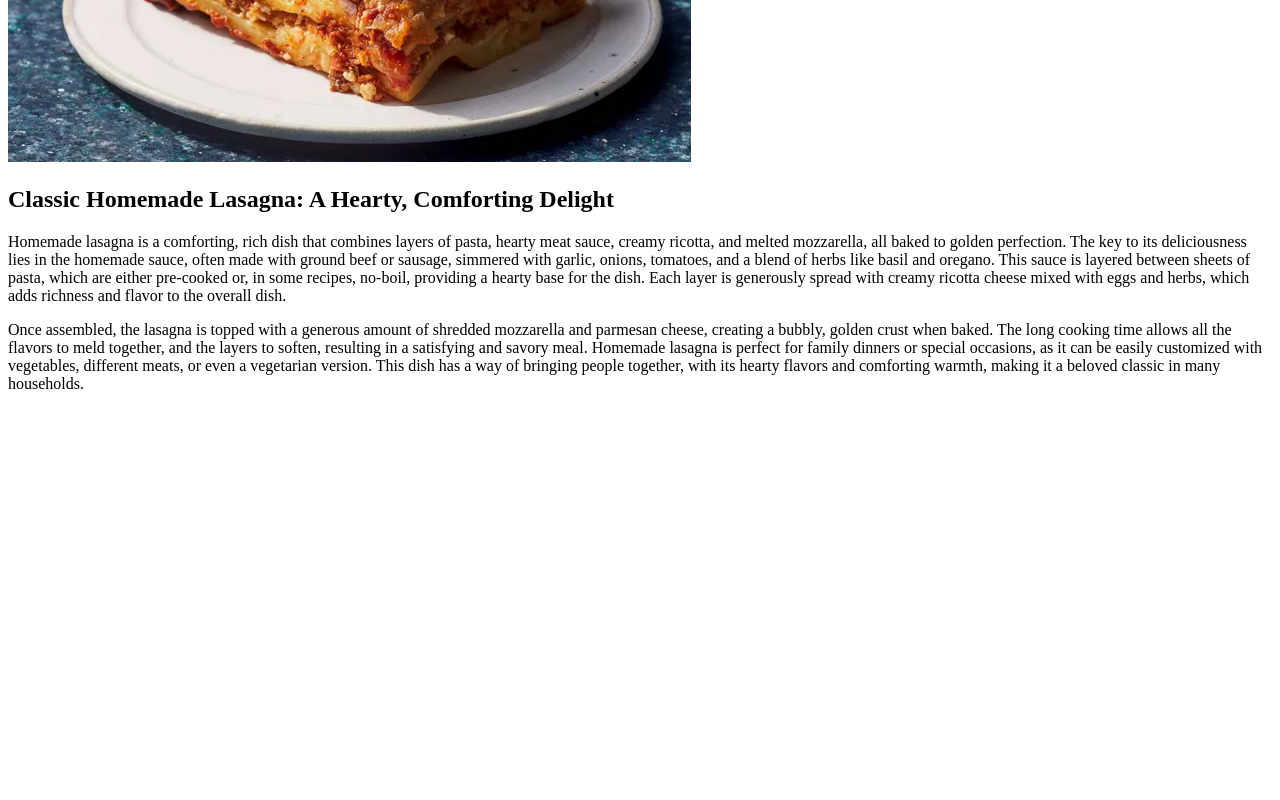
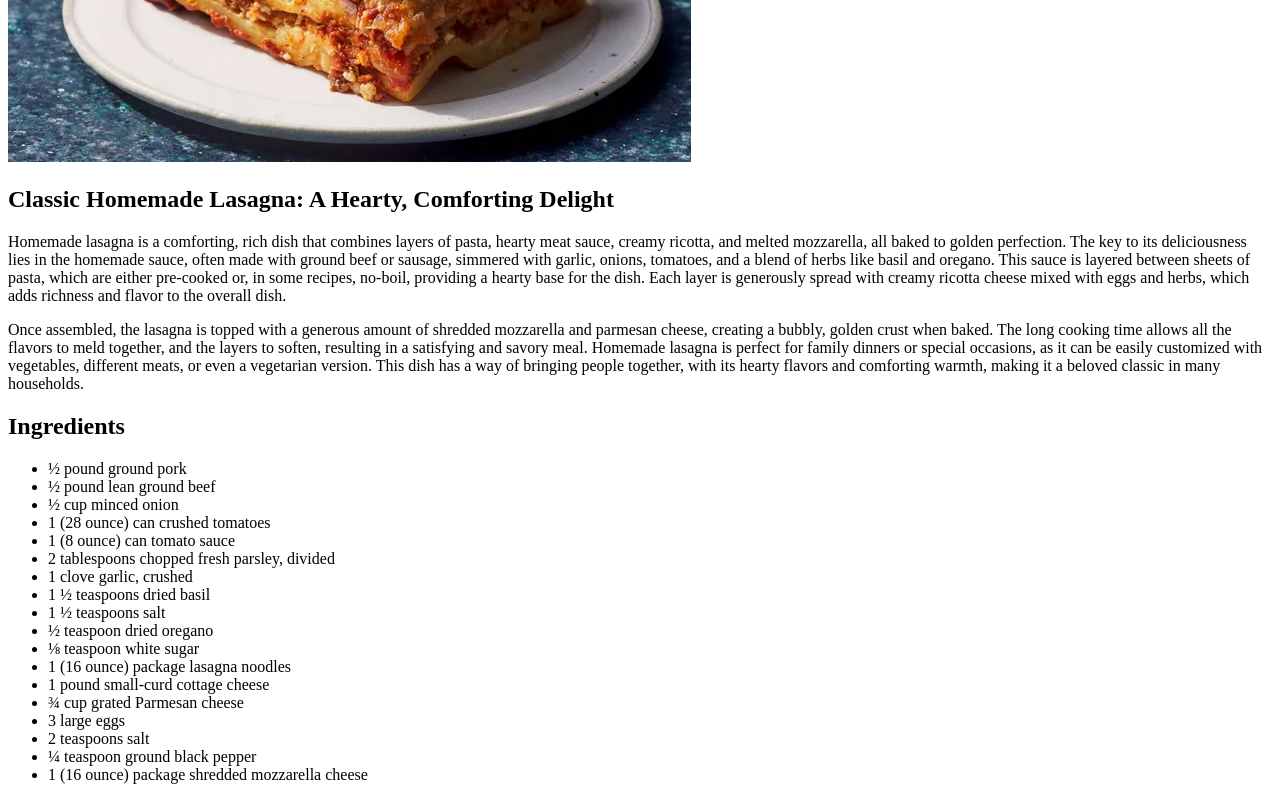
Before and after one commit to kfox8637/odin-recipes, a plain HTML site: page recipes/lasagna.html in a window 1280 px wide. Shown: the part 456-1256 px from the top of the page. Before the commit the page ends 865 px from the top, so only its background shows below. Drawn offline with Linux system fonts and the light colour scheme.

Commit message:
Added "Ingredients" heading and list of ingredients

```diff
--- a/recipes/lasagna.html
+++ b/recipes/lasagna.html
@@ -35,5 +35,27 @@
       flavors and comforting warmth, making it a beloved classic in many
       households.
     </p>
+
+    <h2>Ingredients</h2>
+    <ul>
+      <li>½ pound ground pork</li>
+      <li>½ pound lean ground beef</li>
+      <li>½ cup minced onion</li>
+      <li>1 (28 ounce) can crushed tomatoes</li>
+      <li>1 (8 ounce) can tomato sauce</li>
+      <li>2 tablespoons chopped fresh parsley, divided</li>
+      <li>1 clove garlic, crushed</li>
+      <li>1 ½ teaspoons dried basil</li>
+      <li>1 ½ teaspoons salt</li>
+      <li>½ teaspoon dried oregano</li>
+      <li>⅛ teaspoon white sugar</li>
+      <li>1 (16 ounce) package lasagna noodles</li>
+      <li>1 pound small-curd cottage cheese</li>
+      <li>¾ cup grated Parmesan cheese</li>
+      <li>3 large eggs</li>
+      <li>2 teaspoons salt</li>
+      <li>¼ teaspoon ground black pepper</li>
+      <li>1 (16 ounce) package shredded mozzarella cheese</li>
+    </ul>
   </body>
 </html>
```
